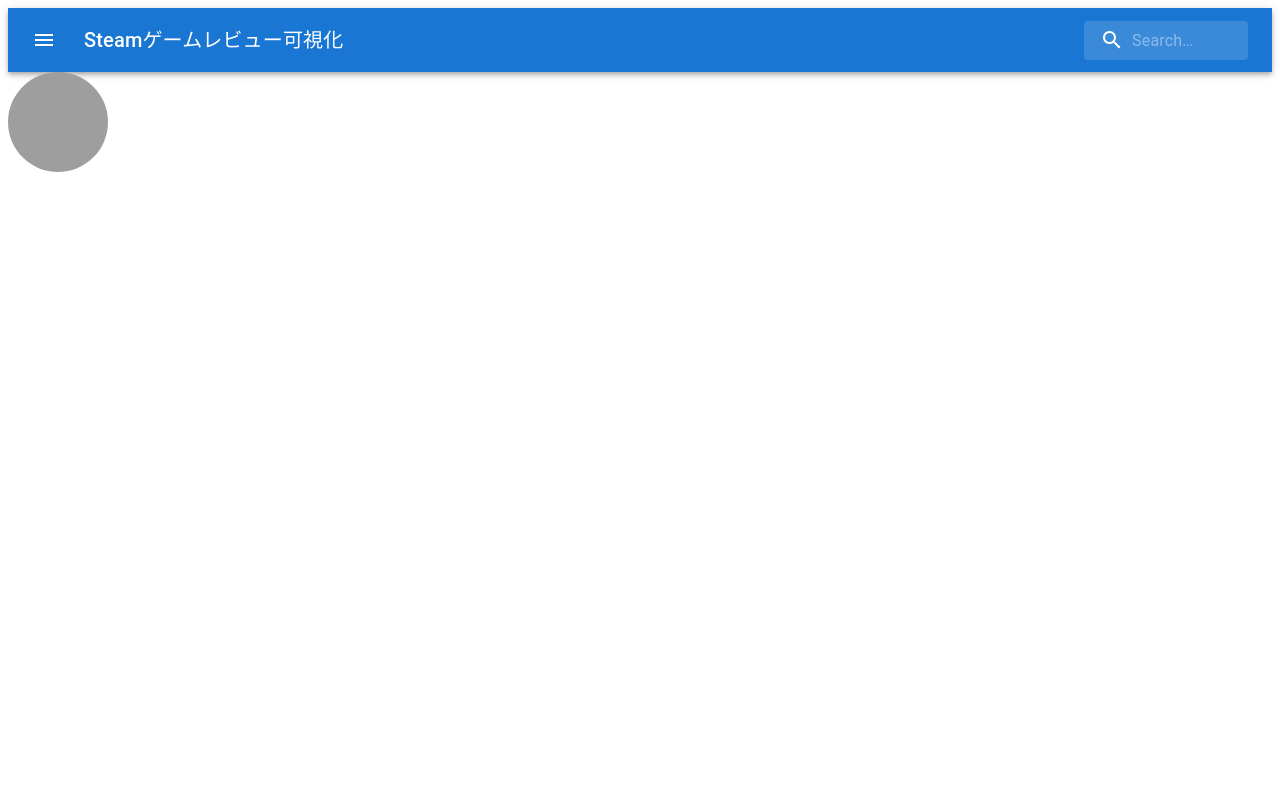
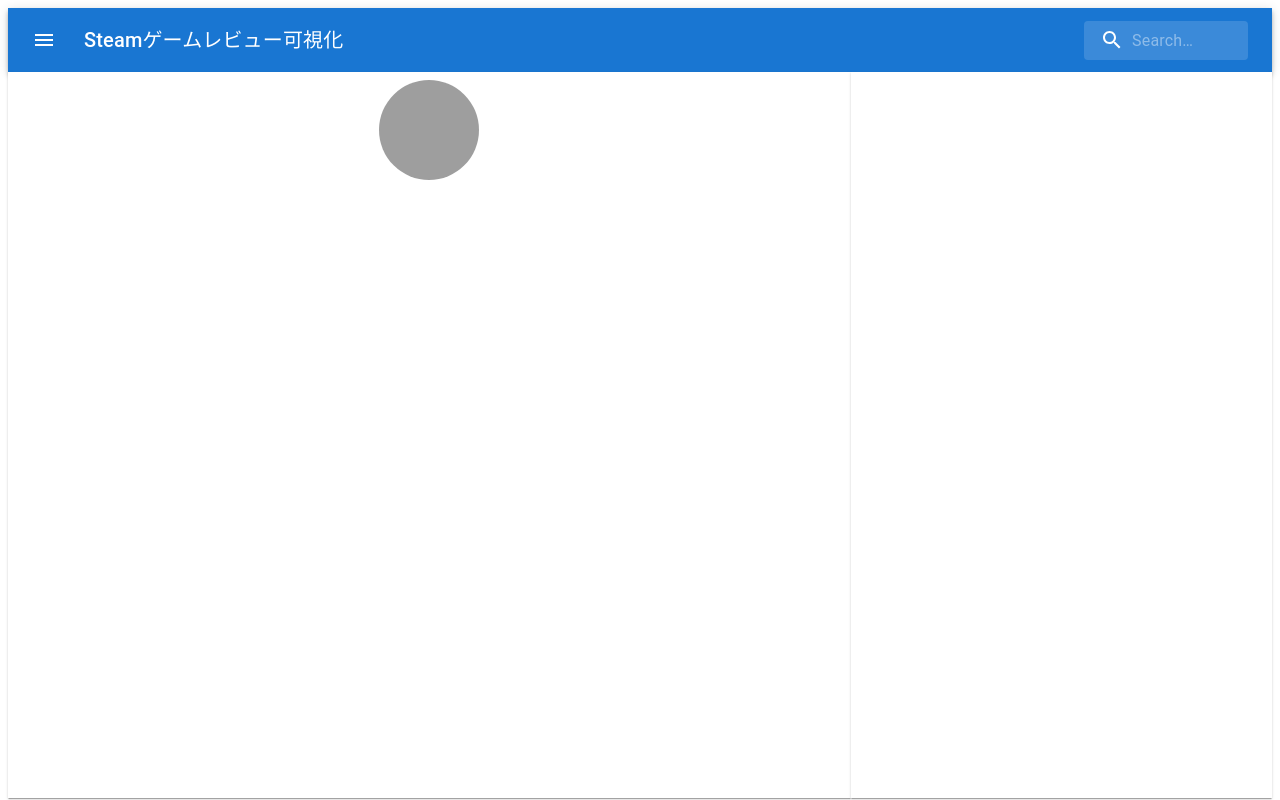
Before and after one commit to vdslab/game-reviews-vis, a React (Vite) app: page / in a window 1280 px wide. Built offline with nearby package versions, Linux system fonts and the light colour scheme; grey boxes are pictures that could not be loaded.

Commit message:
グリッドを追加

```diff
--- a/package.json
+++ b/package.json
@@ -19,7 +19,8 @@
     "@mui/icons-material": "^5.14.19",
     "@mui/material": "^5.14.20",
     "react": "^18.2.0",
-    "react-dom": "^18.2.0"
+    "react-dom": "^18.2.0",
+    "react-inlinesvg": "^4.1.0"
   },
   "devDependencies": {
     "@vitejs/plugin-react": "^4.2.0",
--- a/src/App.jsx
+++ b/src/App.jsx
@@ -1,10 +1,34 @@
+import { useState } from "react";
+import Grid from "@material-ui/core/Grid";
+import { styled } from "@mui/material/styles";
+import Paper from "@mui/material/Paper";
+
 import Header from "./components/Header";
 import Icon from "./components/Icon";
+
 const App = () => {
+  const Item = styled(Paper)(({ theme }) => ({
+    backgroundColor: theme.palette.mode === "dark" ? "#1A2027" : "#fff",
+    ...theme.typography.body2,
+    height: "100%",
+    padding: theme.spacing(1),
+    textAlign: "center",
+    color: theme.palette.text.secondary,
+  }));
+
   return (
     <div>
       <Header></Header>
-      <Icon></Icon>
+      <Grid container style={{ height: "calc(100vh - 90px)" }} spacing={0}>
+        <Grid item xs={8}>
+          <Item square>
+            <Icon></Icon>
+          </Item>
+        </Grid>
+        <Grid item xs={4}>
+          <Item square></Item>
+        </Grid>
+      </Grid>
     </div>
   );
 };
```
Also changed, not shown: 1 other file (tests, documents, lock files or other folders).
